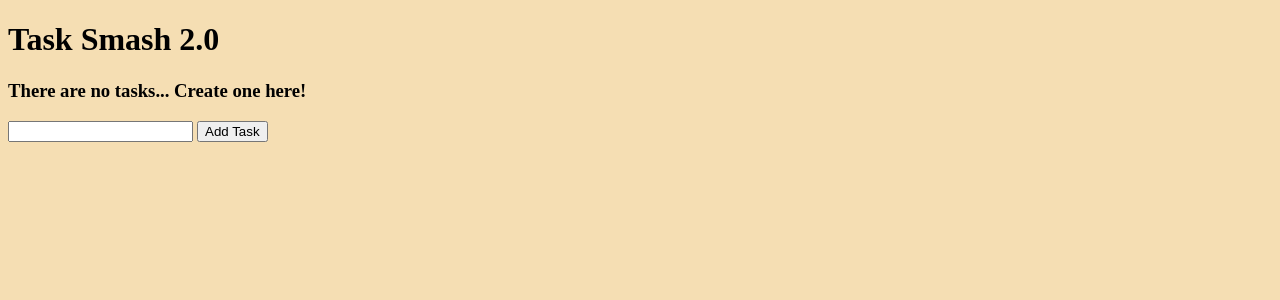
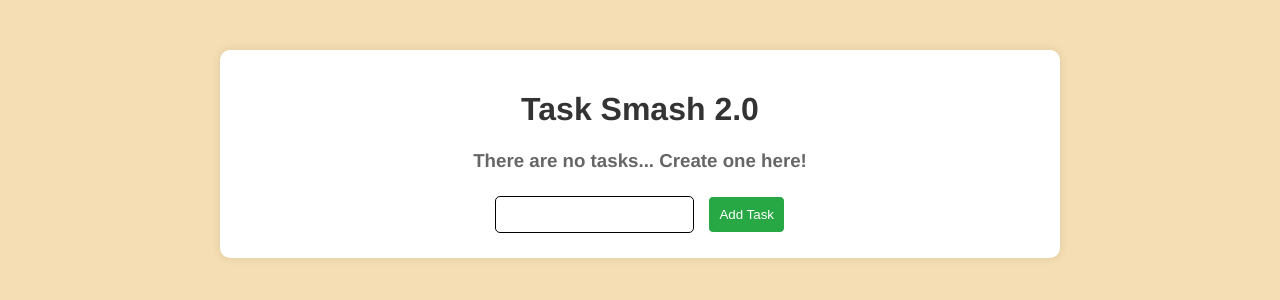
Before and after one commit to Jon-Alc/To-do-List, a Flask app: page / in a window 1280 px wide. Shown: the top 300 px of the page. Run offline with Flask 3, Linux system fonts and the light colour scheme.

Commit message:
Update SCSS files

```diff
--- a/static/styles.css
+++ b/static/styles.css
@@ -1,3 +1,62 @@
 body {
+  font-family: "Franklin Gothic Medium", "Arial Narrow", Arial, sans-serif;
+  margin: 0;
+  padding: 0;
   background-color: wheat;
+}
+
+.content {
+  max-width: 800px;
+  margin: 50px auto;
+  padding: 20px;
+  background-color: #fff;
+  border-radius: 10px;
+  box-shadow: 0 0 10px rgba(0, 0, 0, 0.1);
+  text-align: center;
+}
+.content h1 {
+  color: #333;
+}
+.content h3 {
+  color: #666;
+}
+.content table {
+  width: 100%;
+  margin-top: 20px;
+  border-collapse: collapse;
+}
+.content table th, .content table td {
+  padding: 10px;
+  border: 1px solid #ccc;
+}
+.content table th {
+  background-color: #f0f0f0;
+  color: #333;
+}
+.content a {
+  display: inline-block;
+  padding: 8px 16px;
+  margin: 5px;
+  border-radius: 20px;
+  background-color: #007bff;
+  color: white;
+  text-decoration: none;
+  transition: background-color 0.3s ease;
+}
+.content a:hover {
+  background-color: #0056b3;
+}
+.content input {
+  padding: 10px;
+  margin: 5px;
+  border: solid 1px;
+  border-radius: 5px;
+}
+.content #btn_add {
+  background-color: #28a745;
+  color: white;
+  cursor: pointer;
+}
+.content #btn_add:hover {
+  background-color: #218838;
 }/*# sourceMappingURL=styles.css.map */
--- a/static/styles.scss
+++ b/static/styles.scss
@@ -1,3 +1,99 @@
-body {
-    background-color: wheat;
+// Color variables
+$primary-color: #007bff;
+$primary-hover-color: #0056b3;
+$success-color: #28a745;
+$success-hover-color: #218838;
+$title-color: #333;
+$bg-color: wheat;
+$content-bg-color: #fff;
+$task-color: #666;
+$table-border-color: #ccc;
+$table-header-bg-color: #f0f0f0;
+$anchor-color: white;
+
+body
+{
+    font-family: 'Franklin Gothic Medium', 'Arial Narrow', Arial, sans-serif;
+    margin: 0;
+    padding: 0;
+    background-color: $bg_color;
 }
+
+.content
+{
+    max-width: 800px;
+    margin: 50px auto;
+    padding: 20px;
+    background-color: $content-bg-color;
+    border-radius: 10px;
+    box-shadow: 0 0 10px rgba(0, 0, 0, 0.1);
+    text-align: center;
+
+    h1
+    {
+        color: $title-color;
+    }
+
+    h3
+    {
+        color: $task-color;
+    }
+
+    table
+    {
+        width: 100%;
+        margin-top: 20px;
+        border-collapse: collapse;
+
+
+
+        th, td
+        {
+            padding: 10px;
+            border: 1px solid $table-border-color;
+        }
+
+        th
+        {
+            background-color: $table-header-bg-color;
+            color: $title-color;
+        }
+    }
+
+    a
+    {
+        display: inline-block;
+        padding: 8px 16px;
+        margin: 5px;
+        border-radius: 20px;
+        background-color: $primary-color;
+        color: $anchor-color;
+        text-decoration: none;
+        transition: background-color 0.3s ease;
+
+        &:hover
+        {
+            background-color: $primary-hover-color;
+        }
+    }
+
+    input
+    {
+        padding: 10px;
+        margin: 5px;
+        border: solid 1px;
+        border-radius: 5px;
+    }
+
+    #btn_add
+    {
+        background-color: $success-color;
+        color: $anchor-color;
+        cursor: pointer;
+
+        &:hover
+        {
+            background-color: $success-hover-color;
+        }
+    }
+}
```
Also changed, not shown: 1 other file.
